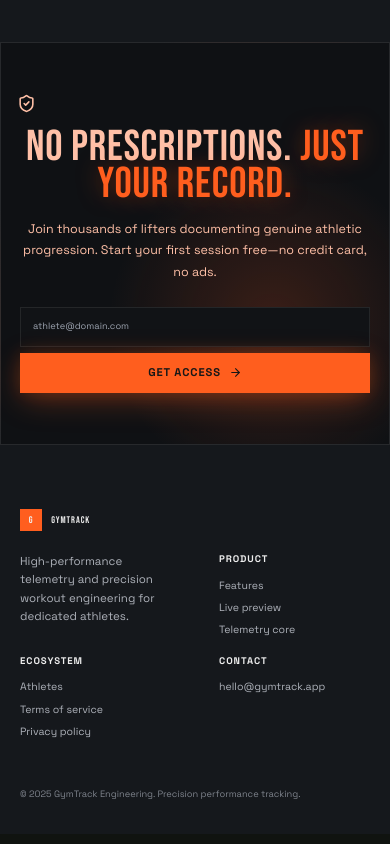
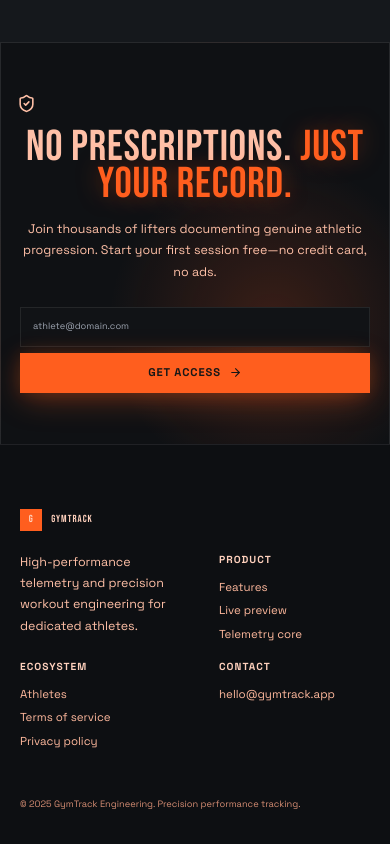
Before and after one commit to aditya-padmar/GymTrack, a React (Vite) app: page / in a window 390 px wide. Shown: the part 4306-5150 px from the top of the page. Built offline with nearby package versions, Linux system fonts and the light colour scheme; no server answers.

Commit message:
Refine landing footer contrast and type

```diff
--- a/src/index.css
+++ b/src/index.css
@@ -297,3 +297,22 @@ button, input, select, textarea { font: inherit; }
   .compare-row strong { font-size: .68rem; }
   .landing-cta p { font-size: .78rem; }
 }
+
+/* Footer contrast pass. */
+.landing-footer {
+  background: #0d0f12;
+  box-shadow: 0 0 0 100vmax #0d0f12;
+  clip-path: inset(0 -100vmax);
+  color: #ffc0a7;
+}
+.landing-footer p { color: #ffc0a7; font-size: .86rem; line-height: 1.7; max-width: 250px; }
+.landing-footer > div span { color: #ffd1bd; font-size: .7rem; }
+.landing-footer > div a { color: #ffb99d; font-size: .78rem; }
+.landing-footer > div a:hover { color: #fff0e9; }
+.landing-footer > small { color: #d58d73; font-size: .66rem; }
+@media (max-width: 640px) {
+  .landing-footer p { font-size: .78rem; }
+  .landing-footer > div span { font-size: .64rem; }
+  .landing-footer > div a { font-size: .72rem; }
+  .landing-footer > small { font-size: .58rem; }
+}
```
Also changed, not shown: 2 other files (tests, documents, lock files or other folders).
